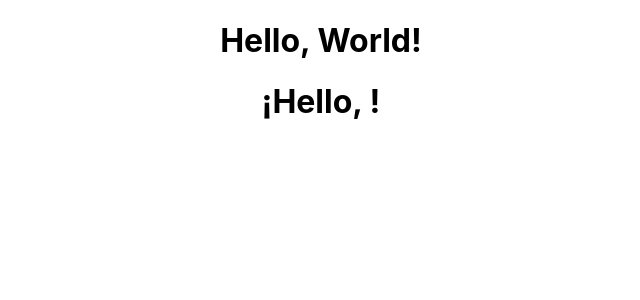
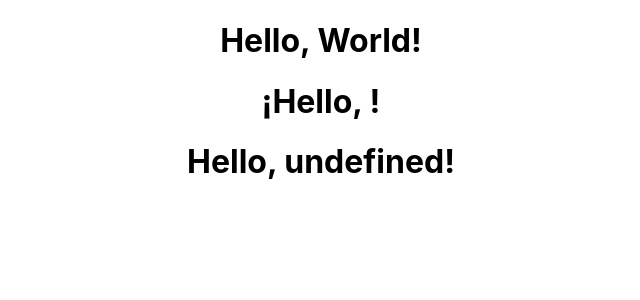
Before and after one commit to SalazarWilmer/EjerciciosDevelhope, a React (Create React App) app in the folder REACT-WILMER/JSX-react/react-1-5/: page / in a window 1280 px wide. Shown: the top 300 px of the page, without its empty margins (319-959 px from the left). Built offline with nearby package versions, Linux system fonts and the light colour scheme.

Commit message:
Ejercicio JSX 3

```diff
--- a/REACT-WILMER/JSX-react/react-1-5/src/App.js
+++ b/REACT-WILMER/JSX-react/react-1-5/src/App.js
@@ -1,6 +1,7 @@
 import "./App.css";
 import JSX1 from "./Ejercicios/JSX1";
 import JSX2 from "./Ejercicios/JSX2";
+import JSX3 from "./Ejercicios/JSX3";
 
 
 
@@ -10,6 +11,8 @@ function App() {
     <div className="App">
       <JSX1/>
       <JSX2/>
+      <JSX3/>
+
     </div>
   );
 }
--- /dev/null
+++ b/REACT-WILMER/JSX-react/react-1-5/src/Ejercicios/JSX3.js
@@ -0,0 +1,15 @@
+import React from "react";
+
+//Respuesta: Si no le pasas un nombre, mostrará "Hello, undefined!" por defecto.
+
+const JSX3 = ({ name }) => {
+  const solucion = <h1>Hello, {name ? name : "undefined"}!</h1>;
+
+  return (
+    <div>
+      {solucion}
+    </div>
+  );
+};
+
+export default JSX3;
```
